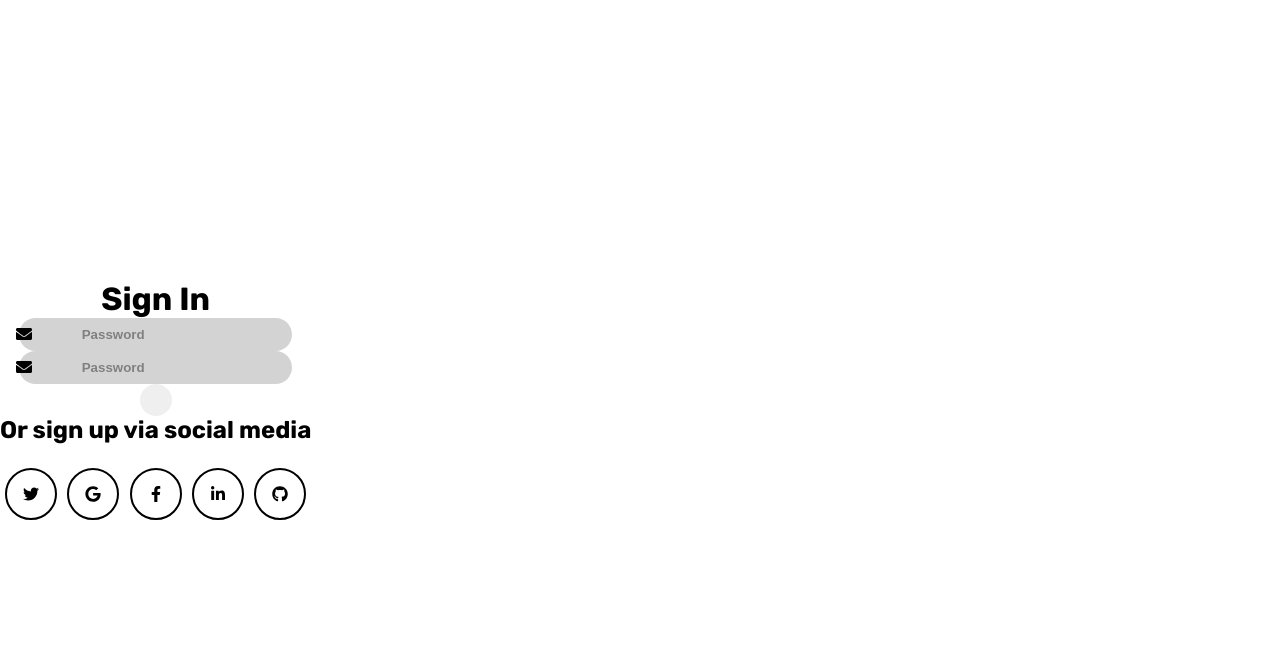
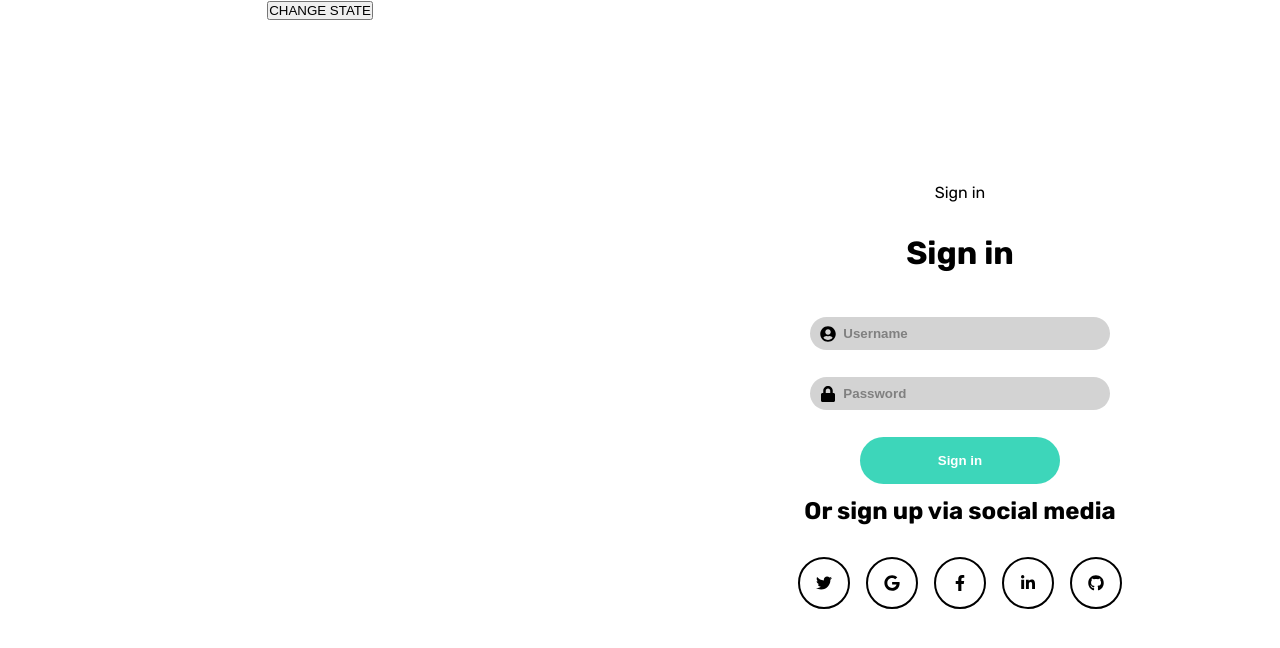
Before and after one commit to Skorin-Vladislav/sign-in, a React (Create React App) app: page / in a window 1280 px wide. Shown: the top 648 px of the page. Built offline with nearby package versions, Linux system fonts and the light colour scheme.

Commit message:
-added state + changed styling

```diff
--- a/src/App.js
+++ b/src/App.js
@@ -5,9 +5,20 @@ import SignInPad from "./components/SignInPad/SignInPad";
 import { useState } from "react";
 
 function App() {
+  const [state, setState] = useState("Sign in");
+
+  const handleStateChange = () => {
+    state === "Sign in" ? setState("Sign up") : setState("Sign in");
+  };
+
   return (
     <div className="App">
-        <SignInPad />
+      <div className="left">
+        <button onClick={handleStateChange}>CHANGE STATE</button>
+      </div>
+      <div className="right">
+        <SignInPad parentState={state} />
+      </div>
     </div>
   );
 }
--- a/src/App.scss
+++ b/src/App.scss
@@ -7,7 +7,13 @@ body {
 
   min-height: 100vh;
   display: flex;
-  place-items: center;
+  justify-content: space-between;
+  .left {
+    width: 50%;
+  }
+  .right {
+    width: 50%;
+  }
 }
 
 .App-logo {
--- a/src/components/Button/Button.scss
+++ b/src/components/Button/Button.scss
@@ -13,7 +13,9 @@ $greenish: rgb(61, 214, 186);
   font-weight: 700;
   border: none;
   cursor: pointer;
-
+  margin: 1em;
+  min-width: 200px;
+  max-width: 60%;
   position: relative;
   overflow: hidden;
 }
--- a/src/components/Input/Input.js
+++ b/src/components/Input/Input.js
@@ -5,9 +5,19 @@ import { FaUserCircle, FaLock, FaEnvelope } from "react-icons/fa";
 //props: hide ? ; icon ; placeholder;
 function Input(props) {
   return (
-    <div className="input-container">
-      <FaEnvelope className="icon-input" />
-      <input className="input" placeholder="Password"></input>
+    <div
+      className={`input-container ${
+        props.ParentState === "Sign in" ? "hide" : ""
+      }`}
+    >
+      {props.inuptText === "Password" ? (
+        <FaLock className="icon-input" />
+      ) : props.inuptText === "Username" ? (
+        <FaUserCircle className="icon-input" />
+      ) : (
+        <FaEnvelope className="icon-input" />
+      )}
+      <input className="input" placeholder={props.inuptText}></input>
     </div>
   );
 }
--- a/src/components/Input/Input.scss
+++ b/src/components/Input/Input.scss
@@ -1,13 +1,14 @@
 .input {
   border-radius: 50px;
   line-height: 2.5em;
-  min-width: 200px;
-  max-width: 300px;
+  min-width: 300px;
+  max-width: 60%;
   border: none;
   background-color: lightgray;
-  padding-left: 20%;
-  padding-right: 10%;
+  padding-left: 2.5em;
+  padding-right: 0.5em;
   font-weight: 700;
+  margin: 1em;
 
   &::placeholder {
     color: gray;
@@ -16,11 +17,13 @@
 
 .input-container {
   position: relative;
+  max-width: fit-content;
+  max-height: fit-content;
 
   & .icon-input {
     position: absolute;
-    top: 25%;
-    left: 5%;
+    top: 38%;
+    left: 7%;
   }
 }
 
--- a/src/components/SignInPad/SignInPad.js
+++ b/src/components/SignInPad/SignInPad.js
@@ -4,13 +4,18 @@ import "./SignInPad.scss";
 import Button from "../Button/Button";
 import Input from "../Input/Input";
 import SignUpMedia from "../sign-social-media/SignUpMedia";
-function SignInPad() {
+function SignInPad(props) {
   return (
-    <div>
-      <h1>Sign In</h1>
-      <Input />
-      <Input />
-      <Button  />
+    <div className="pad">
+      {props.parentState}
+      <h1 className="changable-heading">
+        {props.parentState === "Sign up" ? "Sign up" : "Sign in"}
+      </h1>
+      <Input inuptText="Username" />
+      <Input inuptText="Password" />
+      <Input inuptText="Email" ParentState={props.parentState} />
+
+      <Button btnClass="filled" btnText={props.parentState} />
       <SignUpMedia />
     </div>
   );
--- a/src/components/SignInPad/SignInPad.scss
+++ b/src/components/SignInPad/SignInPad.scss
@@ -0,0 +1,12 @@
+.pad {
+  max-width: 100%;
+  min-height: 100%;
+  display: flex;
+  flex-direction: column;
+  justify-content: center;
+  align-items: center;
+
+  .changable-heading {
+    margin: 1em;
+  }
+}
--- a/src/components/sign-social-media/sign-up-icons/SignUpIcon.scss
+++ b/src/components/sign-social-media/sign-up-icons/SignUpIcon.scss
@@ -1,6 +1,6 @@
 .mapped-icons-container {
   display: flex;
-  justify-content: space-around;
+  justify-content: center;
 }
 
 .icons-mapped {
@@ -9,5 +9,6 @@
   justify-content: center;
   align-items: center;
   padding: 1em;
+  margin: 0.5em;
   border: solid 2px black;
 }
```
